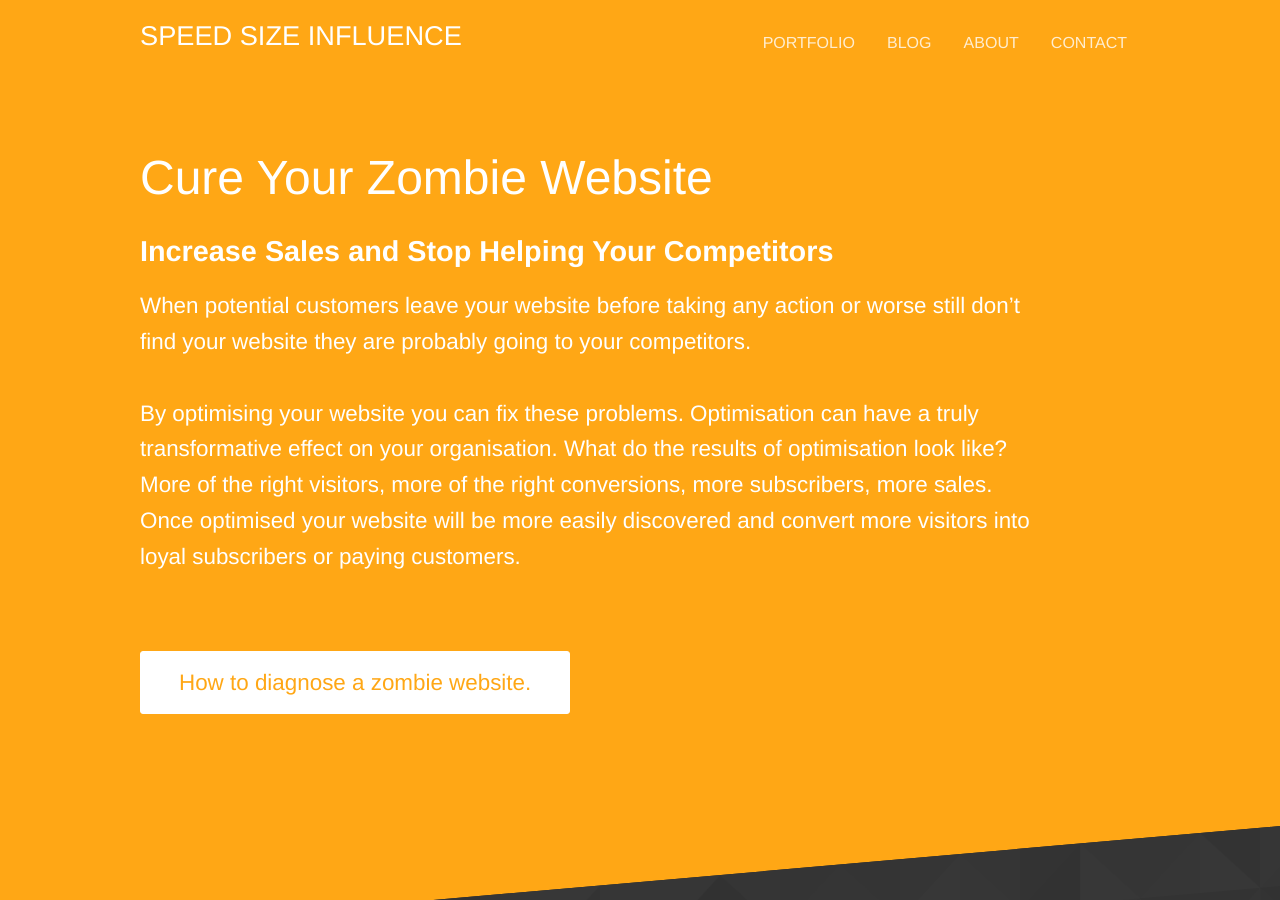
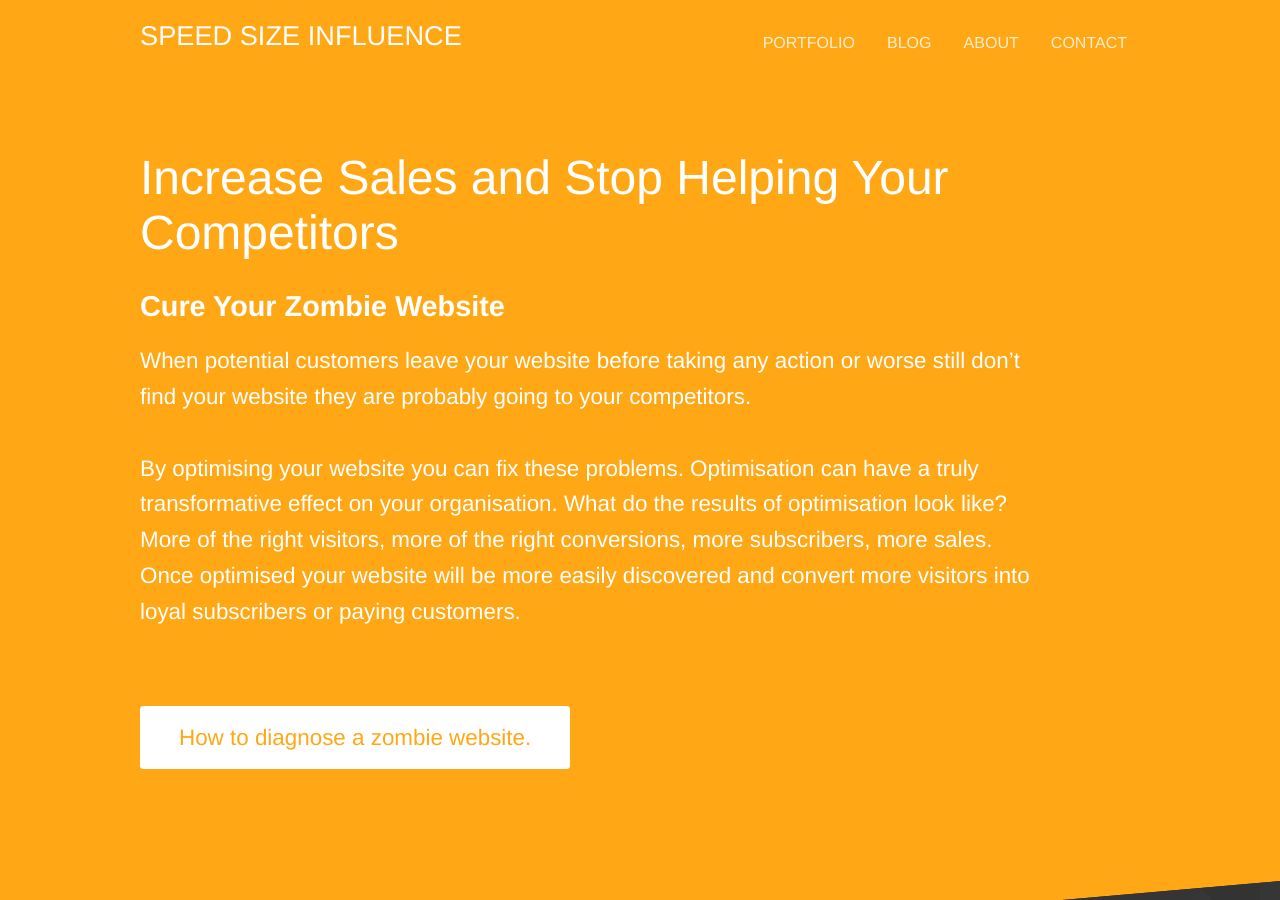
Before and after one commit to primertest-org/BDBBDB, a Jekyll site: the page built from index.html, in a window 1280 px wide and 900 px high. Built offline with Jekyll 4.4.1, drawn with Linux system fonts in a browser that asks for light colours.

Commit message:
Updated 'index.html' via CloudCannon

```diff
--- a/index.html
+++ b/index.html
@@ -4,7 +4,7 @@ title: Website Optimisation
 
 <section class="hero diagonal">
 	<div class="container">
-		<h2 class="editable">Cure Your Zombie Website</h2><h3>Increase Sales and Stop Helping Your Competitors</h3>
+		<h2 class="editable">Increase Sales and Stop Helping Your Competitors</h2><h3>Cure Your Zombie Website</h3>
 		<p class="subtext editable"> When potential customers leave your website before taking any action or worse still don&rsquo;t find your website they are probably going to your competitors.<br /><br />By optimising your website you can fix these problems. Optimisation can have a truly transformative effect on your organisation. What do the results of optimisation look like? More of the right visitors, more of the right conversions, more subscribers, more sales. Once optimised your website will be more easily discovered and convert more visitors into loyal subscribers or paying customers.<br />&nbsp;</p>
 		<p><a class="button alt" href="{{ site.baseurl }}/contact/">How to diagnose a zombie website.</a></p>
 	</div>
```
